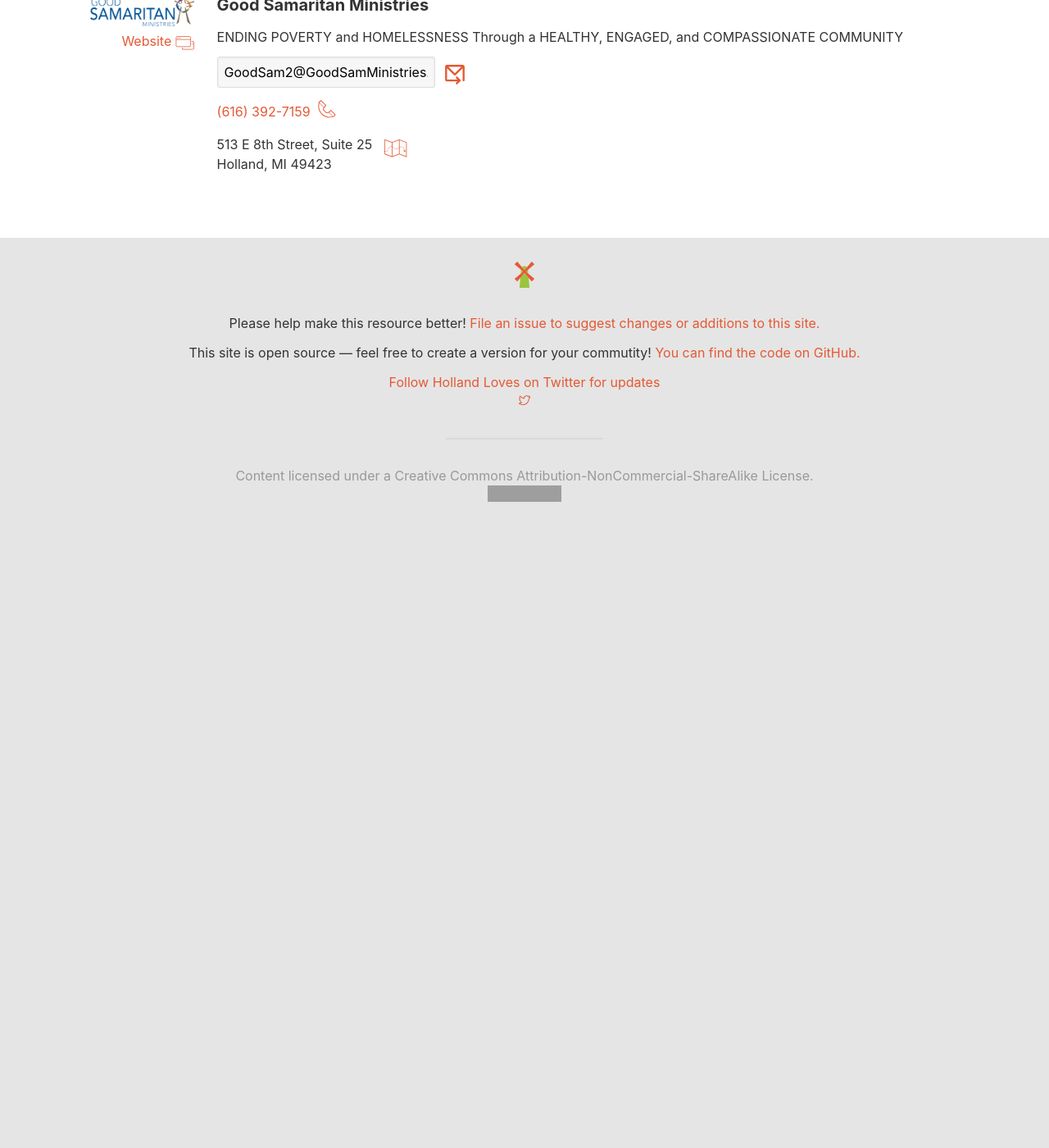
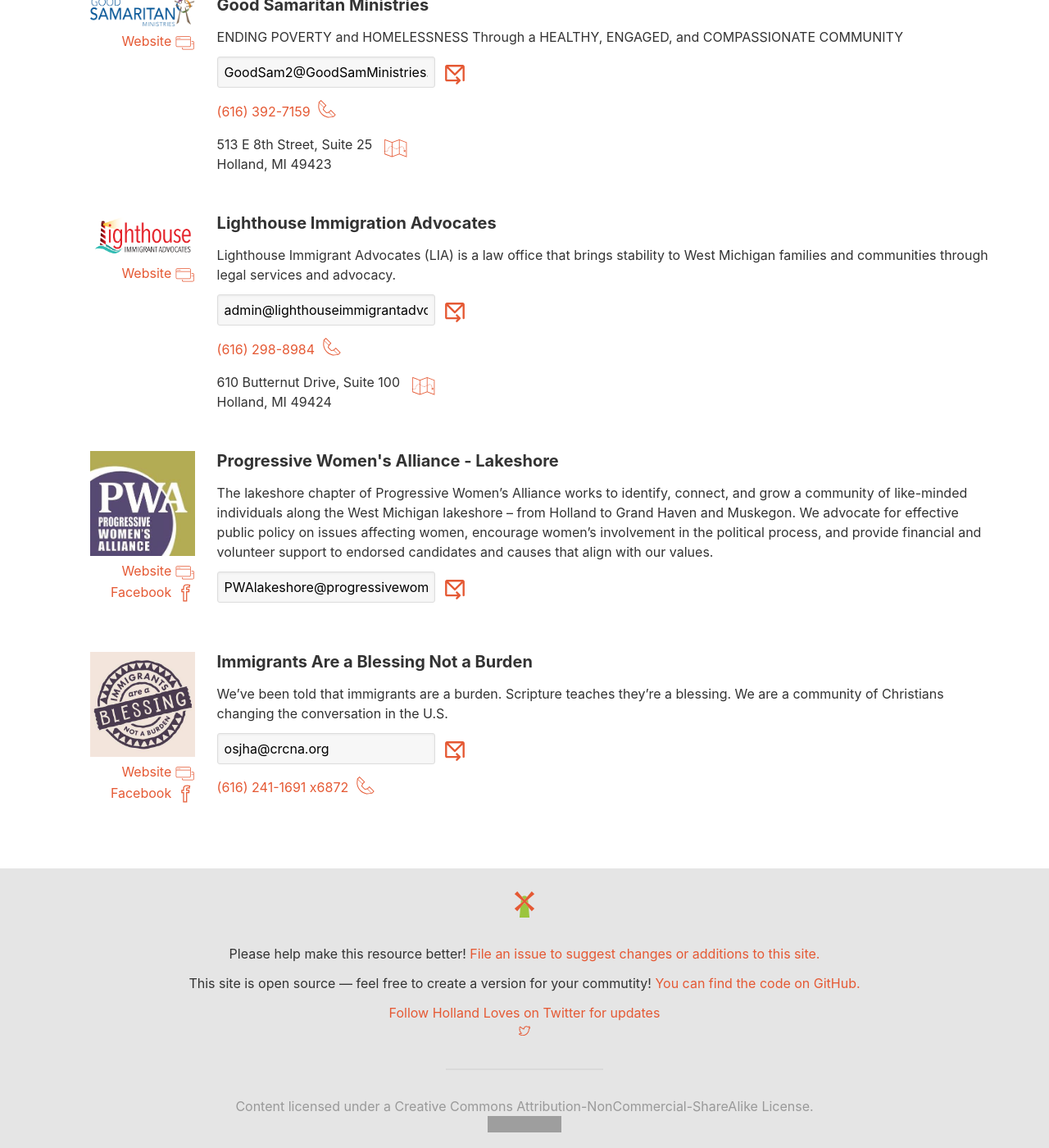
Before and after one commit to andrewbredow/hollandloves, a Jekyll site: the page built from index.html, in a window 1280 px wide and 1400 px high, scrolled down 2705 px. Shown: the whole window at 82% size. Built offline with Jekyll 4.4.1, drawn with Linux system fonts in a browser that asks for light colours; before the commit the page ends 3364 px from its top, so only the background shows below that; grey boxes are pictures that could not be loaded.

Commit message:
Add some new orgs

```diff
--- a/_data/causes.yml
+++ b/_data/causes.yml
@@ -151,13 +151,47 @@
     state: MI
     postal_code: 49423
 
+- name: Lighthouse Immigration Advocates
+  description: >
+    Lighthouse Immigrant Advocates (LIA) is a law office that brings stability to West Michigan families and communities through legal services and advocacy.
+  website: "http://lighthouseimmigrantadvocates.com"
+  photo: lighthouse.png
+  twitter:
+  facebook:
+  phone: 6162988984
+  email: admin@lighthouseimmigrantadvocates.com
+  address:
+    street_address: 610 Butternut Drive, Suite 100
+    city: Holland
+    state: MI
+    postal_code: 49424
 
+- name: "Progressive Women's Alliance - Lakeshore"
+  description: >
+    The lakeshore chapter of Progressive Women’s Alliance works to identify, connect, and grow a community of like-minded individuals along the West Michigan lakeshore – from Holland to Grand Haven and Muskegon. We advocate for effective public policy on issues affecting women, encourage women’s involvement in the political process, and provide financial and volunteer support to endorsed candidates and causes that align with our values.
+  website: "http://www.progressivewomensalliance.org/lakeshore_cat"
+  photo: pwa.jpg
+  twitter:
+  facebook: Progressive-Womens-Alliance-Lakeshore-61277702028
+  phone:
+  email: PWAlakeshore@progressivewomensalliance.org
+  address:
+    street_address:
+    city:
+    state:
+    postal_code:
 
-# TODO Out on the Lakeshore - is there a web presence? How do
-# people get in touch?
-
-# TODO Holland Equity Alliance -- this is a new group forming
-# from among students, staff, parents, and citizens from within
-# Holland Public Schools -- they are working on all issues of
-# social justice within the school system but hope to have impact
-# on community as well -- brand new group  --
+- name: Immigrants Are a Blessing Not a Burden
+  description: >
+    We’ve been told that immigrants are a burden. Scripture teaches they’re a blessing. We are a community of Christians changing the conversation in the U.S.
+  website: "http://blessingnotburden.org"
+  photo: bnb.jpg
+  twitter:
+  facebook: BlessingNotBurden
+  phone: 61624116916872
+  email: osjha@crcna.org
+  address:
+    street_address:
+    city:
+    state:
+    postal_code:
```
Also changed, not shown: img/causes/bnb.jpg (added), img/causes/lighthouse.png (added), img/causes/pwa.jpg (added).
